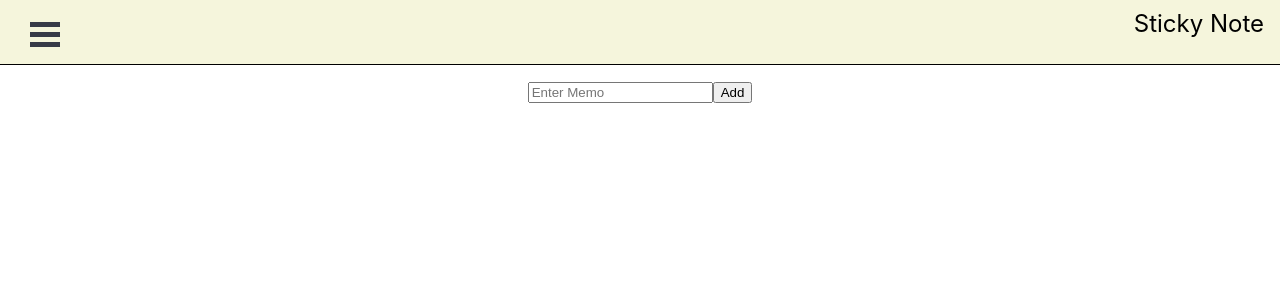
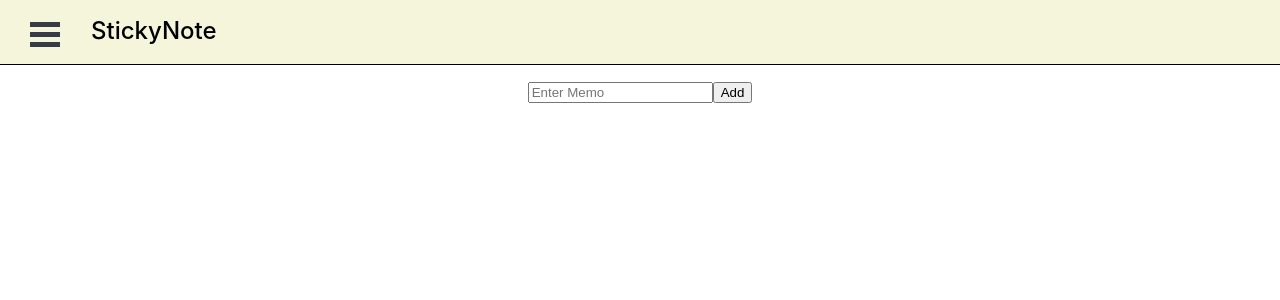
Before and after one commit to yterasaka/sticky-note, a React (Create React App) app: page / in a window 1280 px wide. Shown: the top 300 px of the page. Built offline with nearby package versions, Linux system fonts and the light colour scheme.

Commit message:
Update HeaderTitel

```diff
--- a/src/components/Header.jsx
+++ b/src/components/Header.jsx
@@ -6,7 +6,7 @@ const HeaderWrapper = styled.header`
   align-content: center;
   display: flex;
   height: 3rem;
-  justify-content: space-between;
+  justify-content: start;
   line-height: 2rem;
   padding: 0.5rem 1rem;
   background-color: beige;
@@ -15,13 +15,16 @@ const HeaderWrapper = styled.header`
 
 const HeaderTitle = styled.div`
   font-size: 1.5rem;
+  font-weight: 500;
+  margin-left: 75px;
+  padding-top: 7px;
 `;
 
 export const Header = () => {
   return (
   <HeaderWrapper>
     <SlideMenu />
-    <HeaderTitle>Sticky Note</HeaderTitle>
+    <HeaderTitle>StickyNote</HeaderTitle>
   </HeaderWrapper>
   );
 };
```
